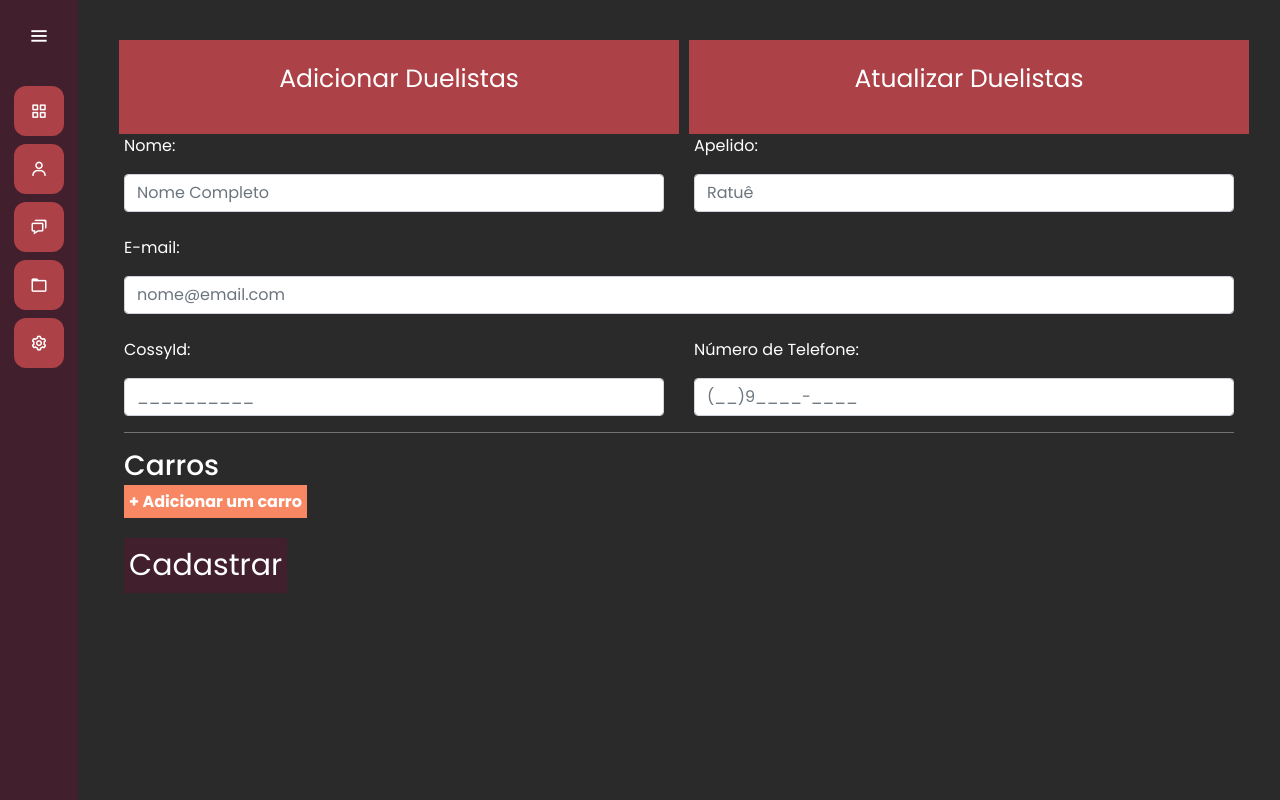
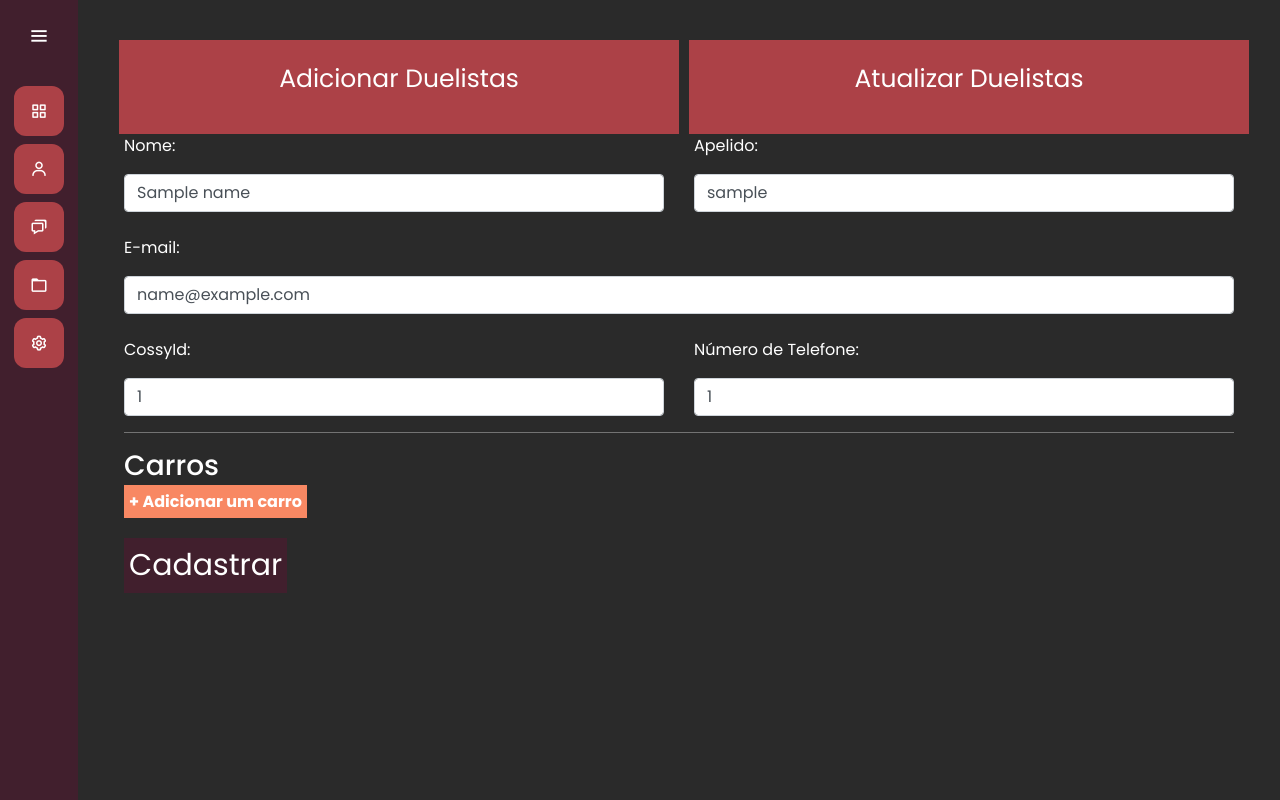
Before and after one commit to mvbs3/ygo-tournment-api, a Django app: template ygo_ranking/duelists/templates/duelists.html in a window 1280 px wide. Run offline with Django 5.2, Linux system fonts and the light colour scheme; the template is opened without the code that fills it: most values are stand-ins (such as "Sample title", 1, 10 or a date in 2020).

```diff
--- a/ygo_ranking/duelists/models.py
+++ b/ygo_ranking/duelists/models.py
@@ -1,7 +1,7 @@
 from django.db import models
 
 # Create your models here.
-class Duelists(models.Model):
+class Duelist(models.Model):
     name = models.CharField(max_length=50)
     nickname = models.CharField(max_length=50)
     email = models.CharField(max_length=50)
@@ -17,7 +17,7 @@ class Car(models.Model):
     name = models.CharField(max_length=50)
     model = models.CharField(max_length=50)
     year = models.IntegerField()
-    owner = models.ForeignKey(Duelists, on_delete=models.CASCADE)
+    owner = models.ForeignKey(Duelist, on_delete=models.CASCADE)
 
     def __str__(self) -> str:
         return super().__str__()
--- a/ygo_ranking/duelists/templates/duelists.html
+++ b/ygo_ranking/duelists/templates/duelists.html
@@ -24,25 +24,25 @@
             <div class ="row">
                 <div class="col-md">
                     <p>Nome:</p>
-                    <input type="text" class="form-control" placeholder="Nome Completo" name="name">
+                    <input type="text" class="form-control" placeholder="Nome Completo" name="name" value="{{ name }}">
                 </div>
                 <div class="col-md">
                     <p>Apelido:</p>
-                    <input type="text" class="form-control" placeholder="Ratuê" name = "nickname">
+                    <input type="text" class="form-control" placeholder="Apelido" name = "nickname" value="{{ nickname }}">
                 </div>
             </div>
             <br>
             <p>E-mail:</p>
-            <input type="email" class="form-control" placeholder="nome@email.com" name="email">
+            <input type="email" class="form-control" placeholder="nome@email.com" name="email" value="{{ email }}">
             <br>
             <div class ="row">
                 <div class="col-md">
                     <p>CossyId:</p>
-                    <input type="text" class="form-control" placeholder="__________" name="cossyId">
+                    <input type="text" class="form-control" placeholder="__________" name="cossyId" value="{{ cossyId }}">
                 </div>
                 <div class="col-md">
                     <p>Número de Telefone:</p>
-                    <input type="text" class="form-control" placeholder="(__)9____-____" name="contact_number">
+                    <input type="text" class="form-control" placeholder="(__)9____-____" name="contact_number" value="{{ contact_number }}">
                 </div>
             </div>
             <hr style="background-color:gray;">
```
Also changed, not shown: ygo_ranking/duelists/views.py (+20 -0 lines), ygo_ranking/db.sqlite3, ygo_ranking/duelists/migrations/0002_rename_duelists_duelist.py (added).
